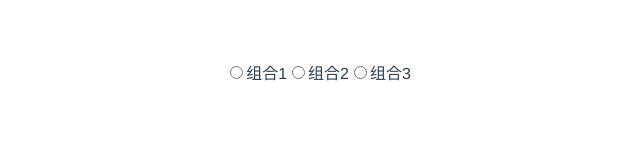
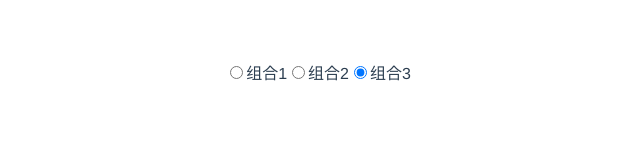
Before and after one commit to ShiRouMi/fe-ui, a Vue app: page / in a window 1280 px wide. Shown: the top 160 px of the page, without its empty margins (322-962 px from the left). Built offline with nearby package versions, Linux system fonts and the light colour scheme.

Commit message:
radio 组件 解决 父子组件通信  undone

```diff
--- a/src/components/Radio/radio-group.vue
+++ b/src/components/Radio/radio-group.vue
@@ -9,6 +9,7 @@ export default {
   name: 'FeRadioGroup',
   componentName: 'FeRadioGroup',
   props: {
+    value: {}, // 天哪，这行代码太重要了
     size: String,
     disabled: Boolean,
     textColor: {
@@ -20,10 +21,10 @@ export default {
       default: '#409EFF'
     }
   },
-  methods: {
-    change: function() {
-
-    }
+  create () {
+    // this.$on('handleChange', value => {
+    //   this.$emit('change', value)
+    // })
   }
 }
 </script>
--- a/src/components/Radio/radio.vue
+++ b/src/components/Radio/radio.vue
@@ -21,9 +21,11 @@
 </template>
 
 <script>
+import emitter from '../../mixins/emitter.js'
 export default {
   name: 'FeRadio',
   componentName: 'FeRadio',
+  mixins: [emitter],
   props: {
     value: {},
     label: [String, Number, Boolean],
@@ -32,19 +34,14 @@ export default {
     size: String,
     name: String
   },
-  data: function () {
-    return {
-      radioGroup: null
-    }
-  },
   computed: {
     isGroup: function () {
       let parent = this.$parent
-      while(this.$parent) {
+      while(parent) {
         if(parent.$options.componentName !== 'FeRadioGroup') {
           parent = parent.$parent
         } else {
-          this.radioGroup = parent
+          this._radioGroup = parent
           return true
         }
       }
@@ -59,12 +56,12 @@ export default {
       get() {
         // 这里为什么不能是 this.label
         return this.isGroup
-          ? this.radioGroup.value
+          ? this._radioGroup.value
           : this.value
       },
       set(val) {
         if (this.isGroup) {
-          // this.radioGroup.$emit('input', val)
+          this.dispatch('FeRadioGroup', 'input', val)
         } else {
           this.$emit('input', val)
         }
@@ -75,9 +72,12 @@ export default {
     }
   },
   methods: {
-    change: function() {
-
-    }
+    // handleChange: function() {
+    //   this.$nextTick(() => {
+    //     this.$emit('change', this.model)
+    //     this.isGroup && this.dispatch('FeRadioGroup', 'handleChange', this.model)
+    //   })
+    // }
   }
 }
 </script>
--- /dev/null
+++ b/src/mixins/emitter.js
@@ -0,0 +1,13 @@
+export default {
+  methods: {
+    dispatch: function(componentName, eventName, params) {
+      let parent = this.$parent || this.$root; // 如果当前实例没有父实例，那么实例将会是自己
+      let name = parent.$options.name;
+      while (parent && name !== componentName) {
+        parent = parent.$parent;
+        name = parent.$options.name;
+      }
+      parent.$emit.apply(parent, [eventName].concat(params));
+    }
+  }
+};
```
